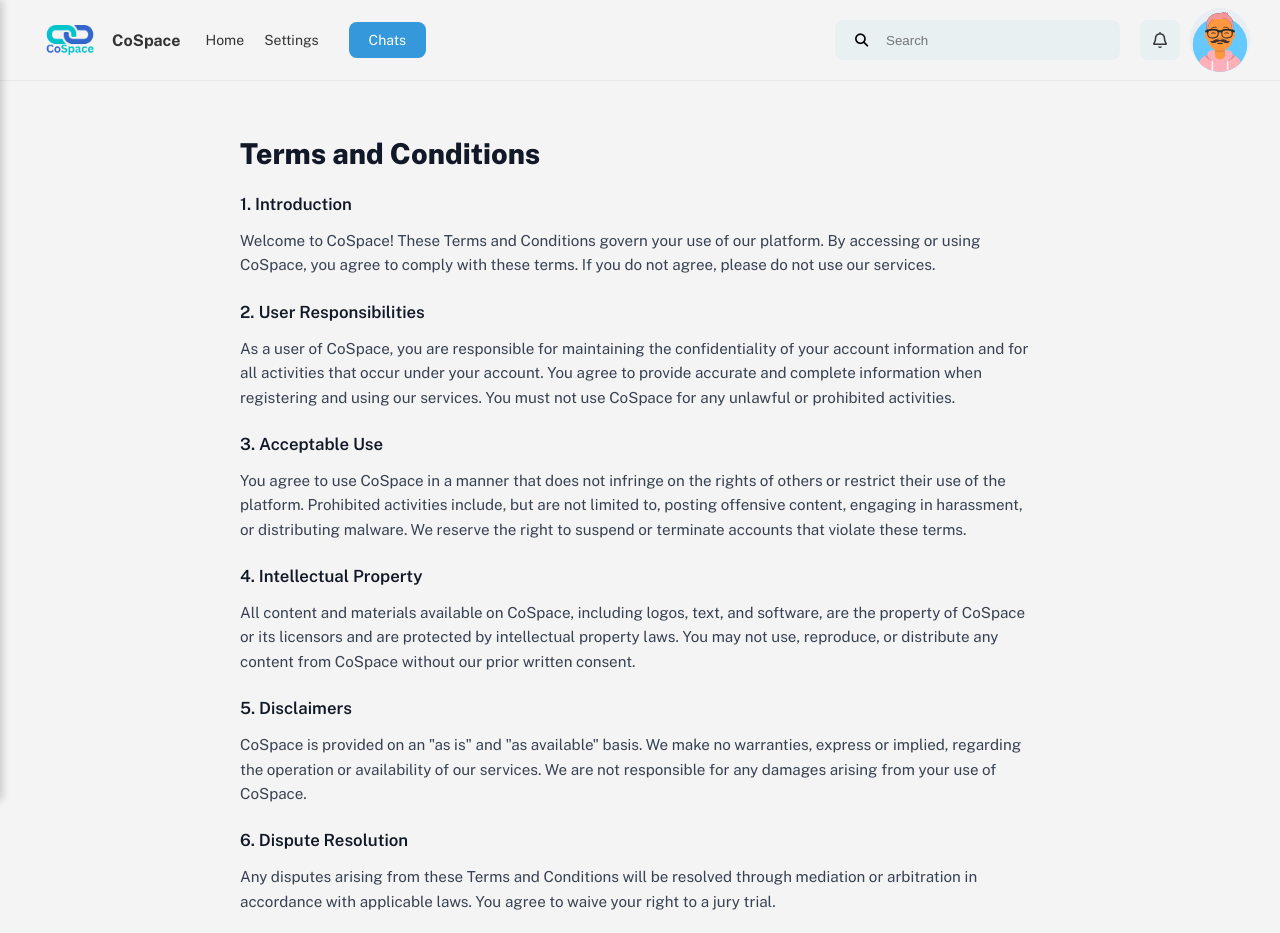
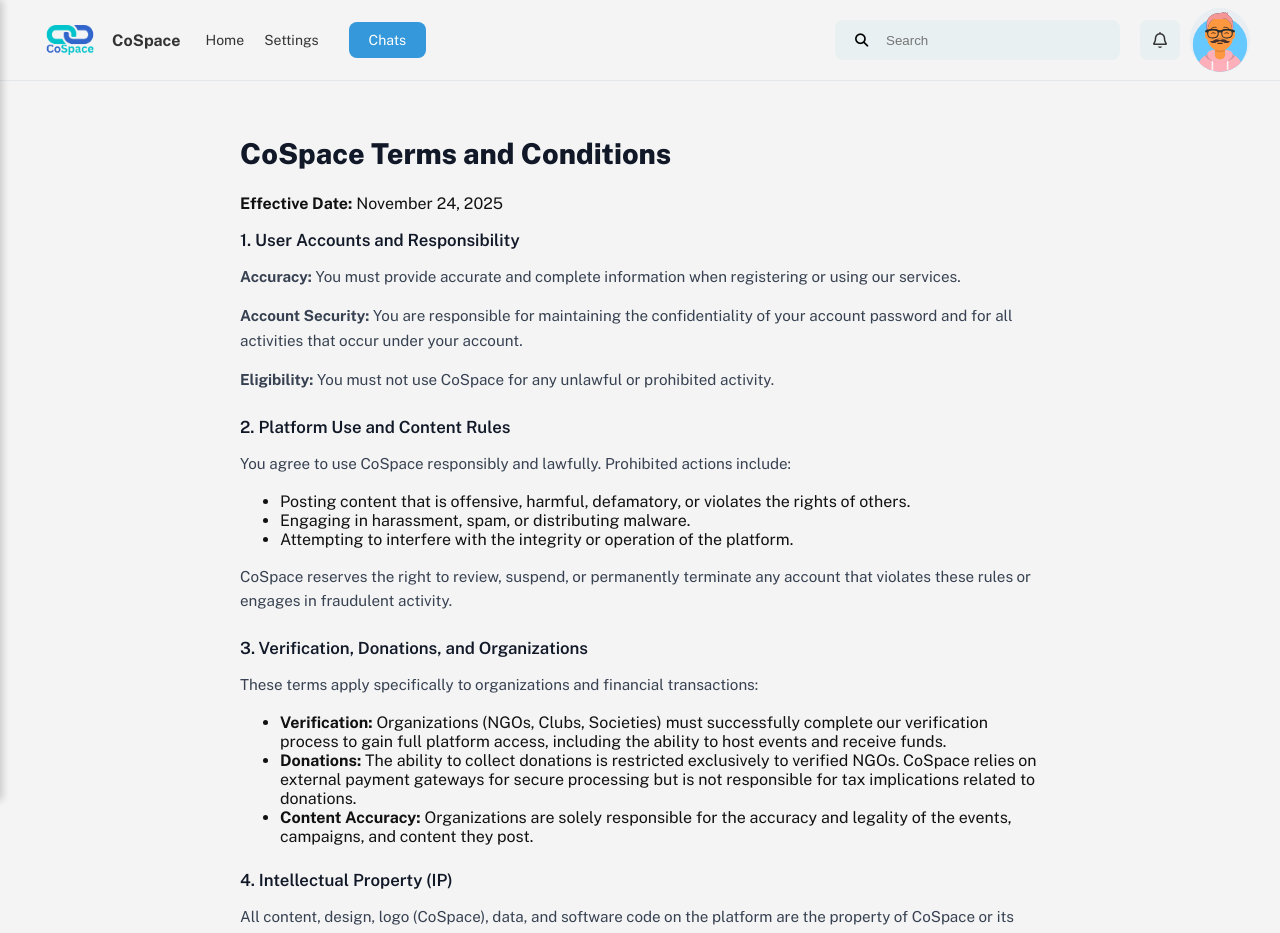
Before and after one commit to Prateeksha1507/CoSpace-frontend, a React (Create React App) app: page /terms in a window 1280 px wide. Shown: the top 933 px of the page. Built offline with nearby package versions, Linux system fonts and the light colour scheme.

Commit message:
static pages updated

```diff
--- a/src/screens/Contact.jsx
+++ b/src/screens/Contact.jsx
@@ -103,9 +103,8 @@
           <div>
             <h4>Address</h4>
             <p>
-              123 Community Drive,
-              <br />
-              Anytown, USA
+               Cluster Innovation Centre, University of Delhi,
+               <br/>GC Narang Road, Delhi, 110007
             </p>
           </div>
         </div>
--- a/src/screens/Policy.jsx
+++ b/src/screens/Policy.jsx
@@ -3,63 +3,58 @@
 
 const sections = [
   {
-    title: "Personal Information",
-    content:
-      "This includes your name, email address, contact number, profile picture, and any other information you provide when creating an account or updating your profile.",
+    title: "Information We Collect",
+    content: (
+      <>
+        <p>
+          We collect information essential for running the CoSpace platform, categorized as follows:
+        </p>
+        <ul>
+          <li><strong>Account and Profile Data:</strong> This includes your name, email address, contact number, profile picture, and login credentials. We use this data to securely create and manage your account and, in the case of organizations, to perform necessary verification.</li>
+          <li><strong>Financial and Transaction Data:</strong> When you make a donation, we collect the amount, transaction ID, and donor records to process the donation securely and issue receipts. Note: We do not store sensitive payment details (like full card numbers); these are managed by certified payment gateways.</li>
+          <li><strong>Activity Data:</strong> We log information about your interactions, such as events you RSVP to, organizations you follow, volunteer sign-ups, and content you engage with (including messages sent via the Chats feature). This data is used to personalize your experience and track participation.</li>
+          <li><strong>Technical Data:</strong> We automatically collect data like your device type, operating system, and IP address. This is used for platform security, fraud prevention, and to maintain performance.</li>
+        </ul>
+      </>
+    ),
   },
   {
-    title: "Usage Data",
-    content:
-      "We collect information about how you interact with our platform, such as the events you attend, organizations you follow, and content you engage with.",
+    title: "How We Share Your Information",
+    content: (
+      <>
+        <p>
+          We do not sell your personal data. We only share information in specific, necessary contexts:
+        </p>
+        <ul>
+          <li><strong>Platform Operation:</strong> We share data with trusted service providers who help us run the platform (e.g., hosting, analytics, image storage via Cloudinary) and secure payment gateways for donation processing.</li>
+          <li><strong>Organizational Coordination:</strong> When you Volunteer or Attend an event, your profile details are shared with the hosting NGO or Club to facilitate effective coordination and management of the initiative.</li>
+          <li><strong>Legal Compliance:</strong> We will disclose information if required by law or in response to valid legal requests (e.g., court orders).</li>
+          <li><strong>With Your Consent:</strong> Any sharing with other third parties will only occur after obtaining your explicit permission.</li>
+        </ul>
+      </>
+    ),
   },
   {
-    title: "Device Information",
-    content:
-      "We may collect information about the devices you use to access CoSpace, including the device type, operating system, and unique device identifiers.",
+    title: "Your Privacy Rights",
+    content: (
+      <>
+        <p>You have control over your information on CoSpace:</p>
+        <ul>
+          <li><strong>Access & Correction:</strong> You can view and update your data directly through your account settings.</li>
+          <li><strong>Account Deletion:</strong> You have the right to request the deletion of your account and associated personal data.</li>
+          <li><strong>Objection:</strong> You can manage your preferences and object to the processing of your data for certain purposes, such as receiving promotional communications.</li>
+        </ul>
+      </>
+    ),
   },
   {
-    title: "Providing and Improving Services",
-    content:
-      "To operate, maintain, and improve CoSpace, and to provide you with a personalized experience.",
-  },
-  {
-    title: "Communication",
-    content:
-      "To send you updates, notifications, and promotional materials related to CoSpace.",
-  },
-  {
-    title: "Security",
-    content:
-      "To protect the security and integrity of our platform and to prevent fraud and abuse.",
-  },
-  {
-    title: "With Your Consent",
-    content:
-      "We will share your information with third parties when we have your explicit consent to do so.",
-  },
-  {
-    title: "Service Providers",
-    content:
-      "We may share information with service providers who assist us in operating our platform, such as hosting, analytics, and customer support.",
-  },
-  {
-    title: "Legal Requirements",
-    content:
-      "We may disclose your information if required by law or in response to valid legal requests.",
-  },
-  {
-    title: "Access and Correction",
-    content:
-      "You can access and update your personal information through your account settings.",
-  },
-  {
-    title: "Deletion",
-    content: "You can request the deletion of your account and associated data.",
-  },
-  {
-    title: "Objection",
-    content:
-      "You can object to the processing of your personal information for certain purposes.",
+    title: "Contact Us",
+    content: (
+      <p>
+        If you have any questions about this Privacy Policy, please contact us at:{" "}
+        <a href="mailto:privacy@cospace.com">privacy@cospace.com</a>
+      </p>
+    ),
   },
 ];
 
@@ -72,16 +67,13 @@
 
   return (
     <section className="privacy-container">
-      <h1 className="privacy-title">Privacy Policy</h1>
-      <p className="privacy-meta">Effective Date: July 26, 2024</p>
+      <h1 className="privacy-title">CoSpace Privacy Policy</h1>
+      <p className="privacy-meta">Effective Date: November 24, 2025</p>
 
       <section className="privacy-intro">
         <h3>Introduction</h3>
         <p>
-          Welcome to CoSpace! Your privacy is important to us. This Privacy
-          Policy explains how we collect, use, and protect your personal
-          information when you use our platform. By using CoSpace, you agree to
-          the terms outlined in this policy.
+          Your privacy is important to us. This policy explains what information CoSpace collects, how we use it, and your rights regarding that information. By using our platform, you agree to this policy.
         </p>
       </section>
 
@@ -97,7 +89,7 @@
             </button>
             {openIndex === idx && (
               <div className="privacy-content">
-                <p>{sec.content}</p>
+                {sec.content}
               </div>
             )}
           </div>
@@ -107,8 +99,8 @@
       <section className="privacy-footer">
         <h3>Contact Us</h3>
         <p>
-          If you have any questions or concerns about this Privacy Policy, please
-          contact us at <a href="mailto:privacy@cospace.com">privacy@cospace.com</a>.
+          If you have any questions about this Privacy Policy, please contact us at{" "}
+          <a href="mailto:privacy@cospace.com">privacy@cospace.com</a>.
         </p>
       </section>
     </section>
--- a/src/screens/Terms.jsx
+++ b/src/screens/Terms.jsx
@@ -4,71 +4,112 @@
 export default function TermsAndConditions() {
   return (
     <section className="tnc-container">
-      <h1 className="tnc-title">Terms and Conditions</h1>
+      <h1 className="tnc-title">CoSpace Terms and Conditions</h1>
+      <p className="tnc-effective-date">
+        <strong>Effective Date:</strong> November 24, 2025
+      </p>
 
       <section className="tnc-section">
-        <h3>1. Introduction</h3>
+        <h3>1. User Accounts and Responsibility</h3>
         <p>
-          Welcome to CoSpace! These Terms and Conditions govern your use of our
-          platform. By accessing or using CoSpace, you agree to comply with these
-          terms. If you do not agree, please do not use our services.
+          <strong>Accuracy:</strong> You must provide accurate and complete
+          information when registering or using our services.
+        </p>
+        <p>
+          <strong>Account Security:</strong> You are responsible for maintaining
+          the confidentiality of your account password and for all activities
+          that occur under your account.
+        </p>
+        <p>
+          <strong>Eligibility:</strong> You must not use CoSpace for any unlawful
+          or prohibited activity.
         </p>
       </section>
 
       <section className="tnc-section">
-        <h3>2. User Responsibilities</h3>
+        <h3>2. Platform Use and Content Rules</h3>
         <p>
-          As a user of CoSpace, you are responsible for maintaining the
-          confidentiality of your account information and for all activities that
-          occur under your account. You agree to provide accurate and complete
-          information when registering and using our services. You must not use
-          CoSpace for any unlawful or prohibited activities.
+          You agree to use CoSpace responsibly and lawfully. Prohibited actions
+          include:
+        </p>
+        <ul>
+          <li>Posting content that is offensive, harmful, defamatory, or violates the rights of others.</li>
+          <li>Engaging in harassment, spam, or distributing malware.</li>
+          <li>Attempting to interfere with the integrity or operation of the platform.</li>
+        </ul>
+        <p>
+          CoSpace reserves the right to review, suspend, or permanently terminate
+          any account that violates these rules or engages in fraudulent activity.
         </p>
       </section>
 
       <section className="tnc-section">
-        <h3>3. Acceptable Use</h3>
+        <h3>3. Verification, Donations, and Organizations</h3>
         <p>
-          You agree to use CoSpace in a manner that does not infringe on the rights
-          of others or restrict their use of the platform. Prohibited activities
-          include, but are not limited to, posting offensive content, engaging in
-          harassment, or distributing malware. We reserve the right to suspend or
-          terminate accounts that violate these terms.
+          These terms apply specifically to organizations and financial
+          transactions:
+        </p>
+        <ul>
+          <li>
+            <strong>Verification:</strong> Organizations (NGOs, Clubs, Societies)
+            must successfully complete our verification process to gain full
+            platform access, including the ability to host events and receive
+            funds.
+          </li>
+          <li>
+            <strong>Donations:</strong> The ability to collect donations is
+            restricted exclusively to verified NGOs. CoSpace relies on external
+            payment gateways for secure processing but is not responsible for tax
+            implications related to donations.
+          </li>
+          <li>
+            <strong>Content Accuracy:</strong> Organizations are solely
+            responsible for the accuracy and legality of the events, campaigns,
+            and content they post.
+          </li>
+        </ul>
+      </section>
+
+      <section className="tnc-section">
+        <h3>4. Intellectual Property (IP)</h3>
+        <p>
+          All content, design, logo (CoSpace), data, and software code on the
+          platform are the property of CoSpace or its licensors and are protected
+          by law. You may not use, copy, reproduce, or distribute any platform
+          content without our express written permission.
         </p>
       </section>
 
       <section className="tnc-section">
-        <h3>4. Intellectual Property</h3>
+        <h3>5. Disclaimers and Liability</h3>
         <p>
-          All content and materials available on CoSpace, including logos, text,
-          and software, are the property of CoSpace or its licensors and are
-          protected by intellectual property laws. You may not use, reproduce, or
-          distribute any content from CoSpace without our prior written consent.
+          CoSpace is provided on an "as is" and "as available" basis. We make no
+          warranties regarding the platform's continuous availability or
+          reliability.
+        </p>
+        <p>
+          We are not responsible for any damages or losses arising from your use
+          of CoSpace.
+        </p>
+        <p>
+          We are not responsible for the actions, events, or content posted by
+          external organizations or users.
         </p>
       </section>
 
       <section className="tnc-section">
-        <h3>5. Disclaimers</h3>
+        <h3>6. Governing Law and Disputes</h3>
         <p>
-          CoSpace is provided on an "as is" and "as available" basis. We make no
-          warranties, express or implied, regarding the operation or availability
-          of our services. We are not responsible for any damages arising from
-          your use of CoSpace.
-        </p>
-      </section>
-
-      <section className="tnc-section">
-        <h3>6. Dispute Resolution</h3>
-        <p>
-          Any disputes arising from these Terms and Conditions will be resolved
-          through mediation or arbitration in accordance with applicable laws. You
-          agree to waive your right to a jury trial.
+          These Terms are governed by the laws applicable in India. Any disputes
+          arising from these Terms will be resolved through good-faith mediation
+          or arbitration in accordance with applicable laws, and you waive the
+          right to a jury trial.
         </p>
       </section>
 
       <section className="tnc-section">
         <h3>7. Version History</h3>
-        <p>Version 1.0: Effective Date - January 1, 2024</p>
+        <p>Version 1.0: Effective Date - November 24, 2025</p>
       </section>
     </section>
   );
```
Also changed, not shown: src/screens/About.jsx (+37 -35 lines), src/styles/About.css (line endings or trailing spaces).
